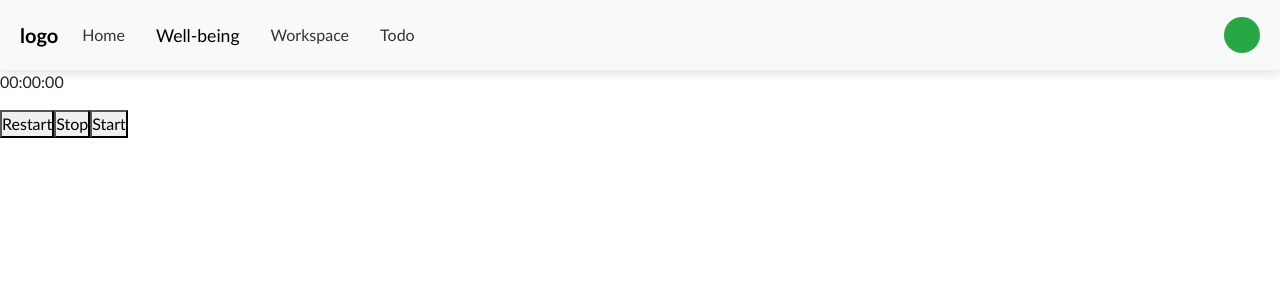
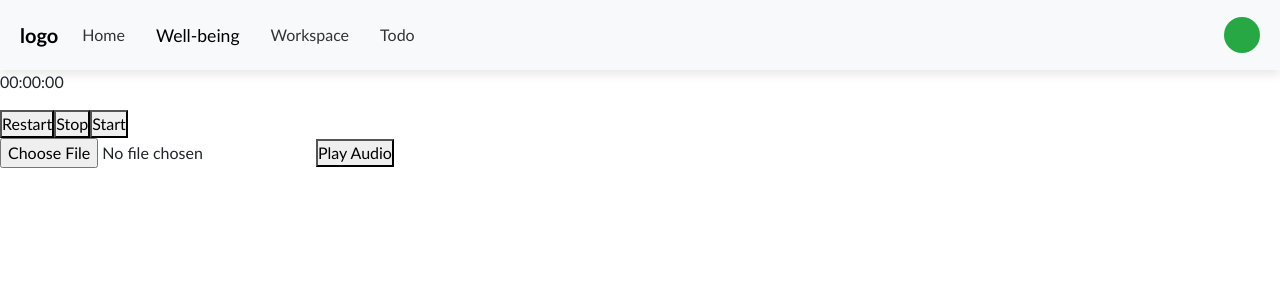
Before and after one commit to Shrilatha-Bhandarkar/UnifiedRemoteHub, a React (Create React App) app in the folder frontend/: page /wellbeing in a window 1280 px wide. Shown: the top 300 px of the page. Built offline with nearby package versions, Linux system fonts and the light colour scheme; a web font is replaced by a local one.

Commit message:
Stopwatch and audio player

```diff
--- a/frontend/src/pages/WellBeing.js
+++ b/frontend/src/pages/WellBeing.js
@@ -5,6 +5,9 @@ export default function WellBeing() {
   const [time, setTime] = useState(0);
   const [running, setRunning] = useState(true);
   const [isStarted, setIsStarted] = useState(false);
+  const [audioElement, setAudioElement] = useState(null);
+  const [isAudioPlaying, setIsAudioPlaying] = useState(false);
+  const [selectedFile, setSelectedFile] = useState(null);
   const timer = useRef();
 
   useEffect(() => {
@@ -17,9 +20,35 @@ export default function WellBeing() {
     return () => clearInterval(timer.current);
   }, [isStarted]);
 
+  useEffect(() => {
+    if (selectedFile) {
+      const audio = new Audio(URL.createObjectURL(selectedFile));
+      setAudioElement(audio);
+    }
+  }, [selectedFile]);
+
+  const handleFileChange = (event) => {
+    const file = event.target.files[0];
+    setSelectedFile(file);
+  };
+
+  const playAudio = () => {
+    if (audioElement) {
+      audioElement.play();
+      setIsAudioPlaying(true);
+    }
+  };
+
+  useEffect(() => {
+    if (!running && isAudioPlaying) {
+      audioElement.pause();
+      setIsAudioPlaying(false);
+    }
+  }, [running, isAudioPlaying, audioElement]);
   const handleStartClick = () => {
     setIsStarted(true);
   };
+
 
   return (
     <div>
@@ -27,7 +56,7 @@ export default function WellBeing() {
       <div className='stopwatch'>
         <p className='timer'>{format(time)}</p>
         <div className='actions'>
-          <button onClick={() => setTime(0)}>Restart</button>
+        <button onClick={() => setTime(0)}>Restart</button>
           <button
             onClick={() => {
               if (isStarted) {
@@ -40,6 +69,11 @@ export default function WellBeing() {
             {running ? 'Stop' : 'Resume'}
           </button>
           <button onClick={handleStartClick}>Start</button>
+          <div>
+          <input type="file" onChange={handleFileChange} />
+          <button onClick={playAudio}>Play Audio</button>
+          </div>
+
         </div>
       </div>
     </div>
@@ -47,11 +81,12 @@ export default function WellBeing() {
 }
 
 const format = (time) => {
-  let hours = Math.floor((time / 60 / 60) % 24);
+    let hours = Math.floor((time / 60 / 60) % 24);
   let minutes = Math.floor((time / 60) % 60);
   let seconds = Math.floor(time % 60);
   hours = hours < 10 ? '0' + hours : hours;
   minutes = minutes < 10 ? '0' + minutes : minutes;
   seconds = seconds < 10 ? '0' + seconds : seconds;
   return hours + ':' + minutes + ':' + seconds;
+
 };
```
